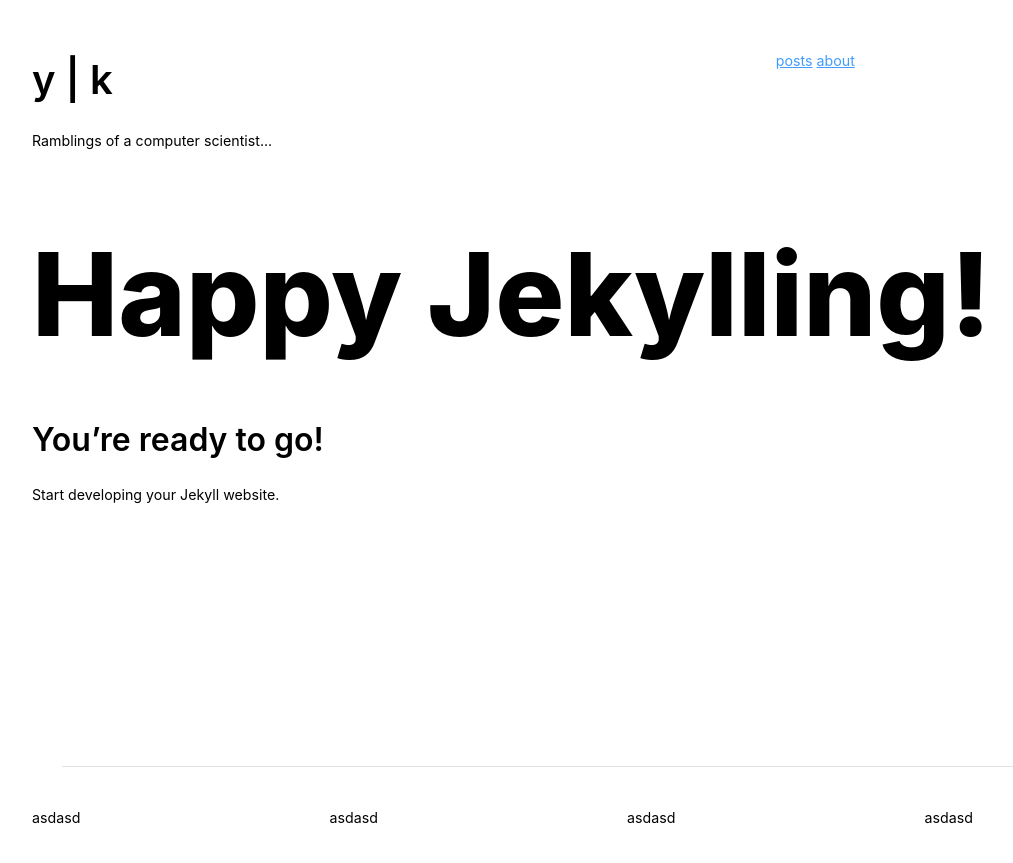
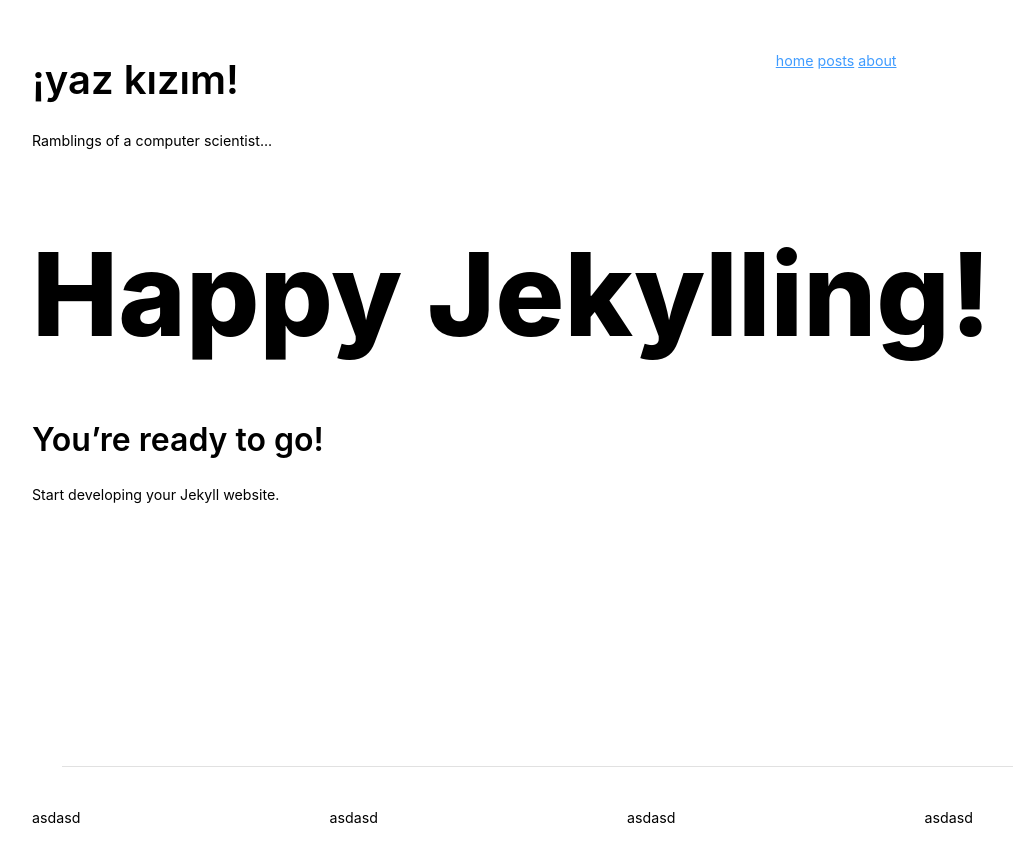
Before and after one commit to yazkizim-io/yazkizim-io.github.io, a Jekyll site: the page built from index.md, in a window 1280 px wide. Shown: the top 863 px of the page, without its empty margins (18-1031 px from the left). Built offline with Jekyll 4.4.1, drawn with Linux system fonts in a browser that asks for light colours; some web fonts are replaced.

Commit message:
Update layout of navigation

```diff
--- a/_config.yml
+++ b/_config.yml
@@ -2,3 +2,4 @@ url: "https://yazkizim.io" # the base hostname & protocol for your site, e.g. ht
 baseurl: "" # the subpath of your site, e.g. /blog
 title: "Yaz Kızım!" # the name of your site, e.g. ACME Corp.
 description: "Ramblings of a computer scientist..."
+textlogo: "¡yaz kızım!"
--- a/_includes/header.html
+++ b/_includes/header.html
@@ -1,7 +1,7 @@
 <header>
   <x-grid columns="8" columns-s="4">
     <x-col span="1-2">
-      <h1>y | k</h1>
+      <h1>{{ site.textlogo }}</h1>
       <p>{{site.description}}</p>
     </x-col>
 
--- a/_includes/navigation.html
+++ b/_includes/navigation.html
@@ -1,6 +1,7 @@
 <nav>
   <ul class="inline">
-    <li><a href="https://selekkt.dk/skelet/v3">posts</a></li>
-    <li><a href="https://selekkt.dk/skelet/v3">about</a></li>
+    <li><a href="/">home</a></li>
+    <li><a href="/posts.html">posts</a></li>
+    <li><a href="/about.html">about</a></li>
   </ul>
 </nav>
```
